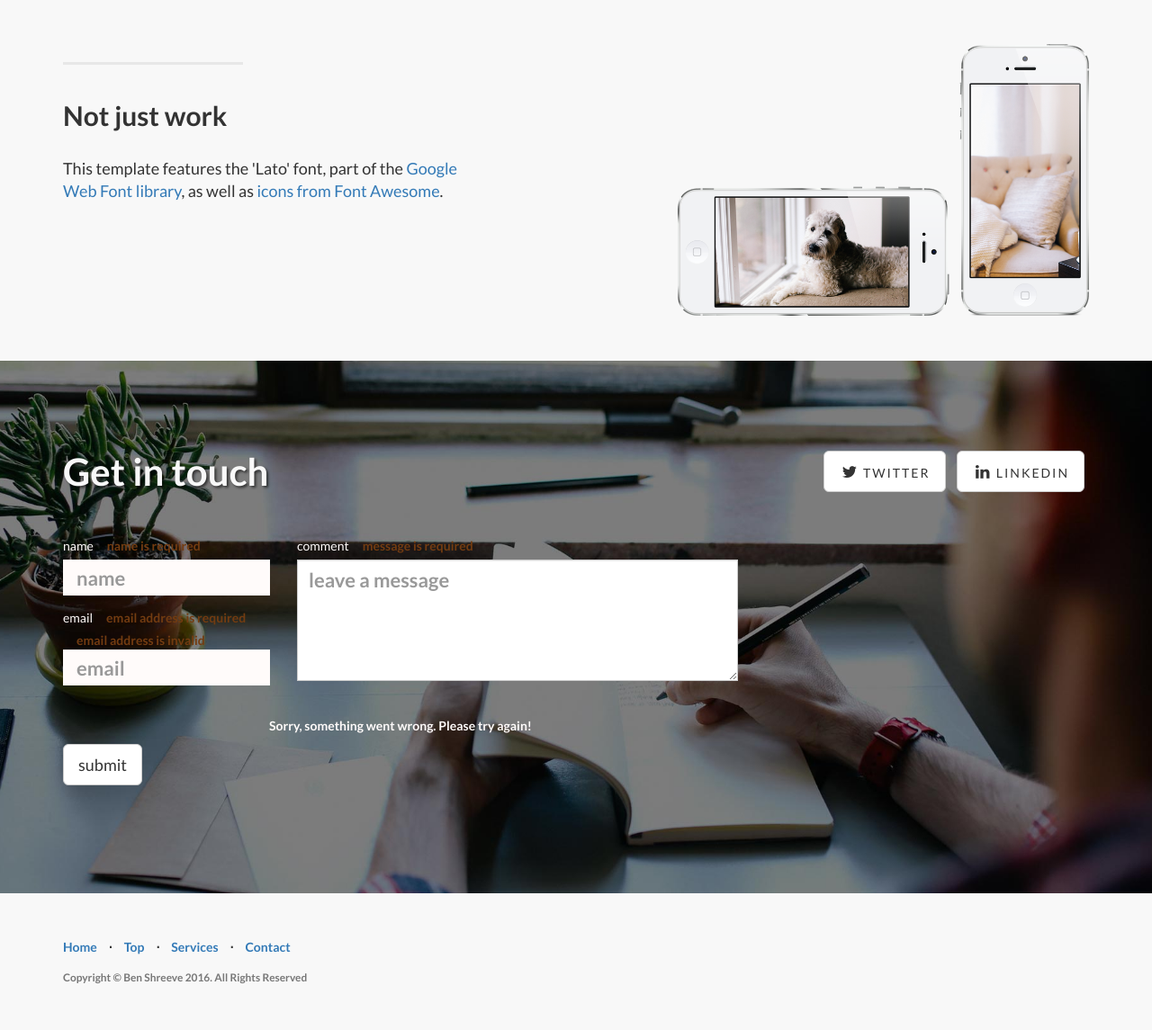
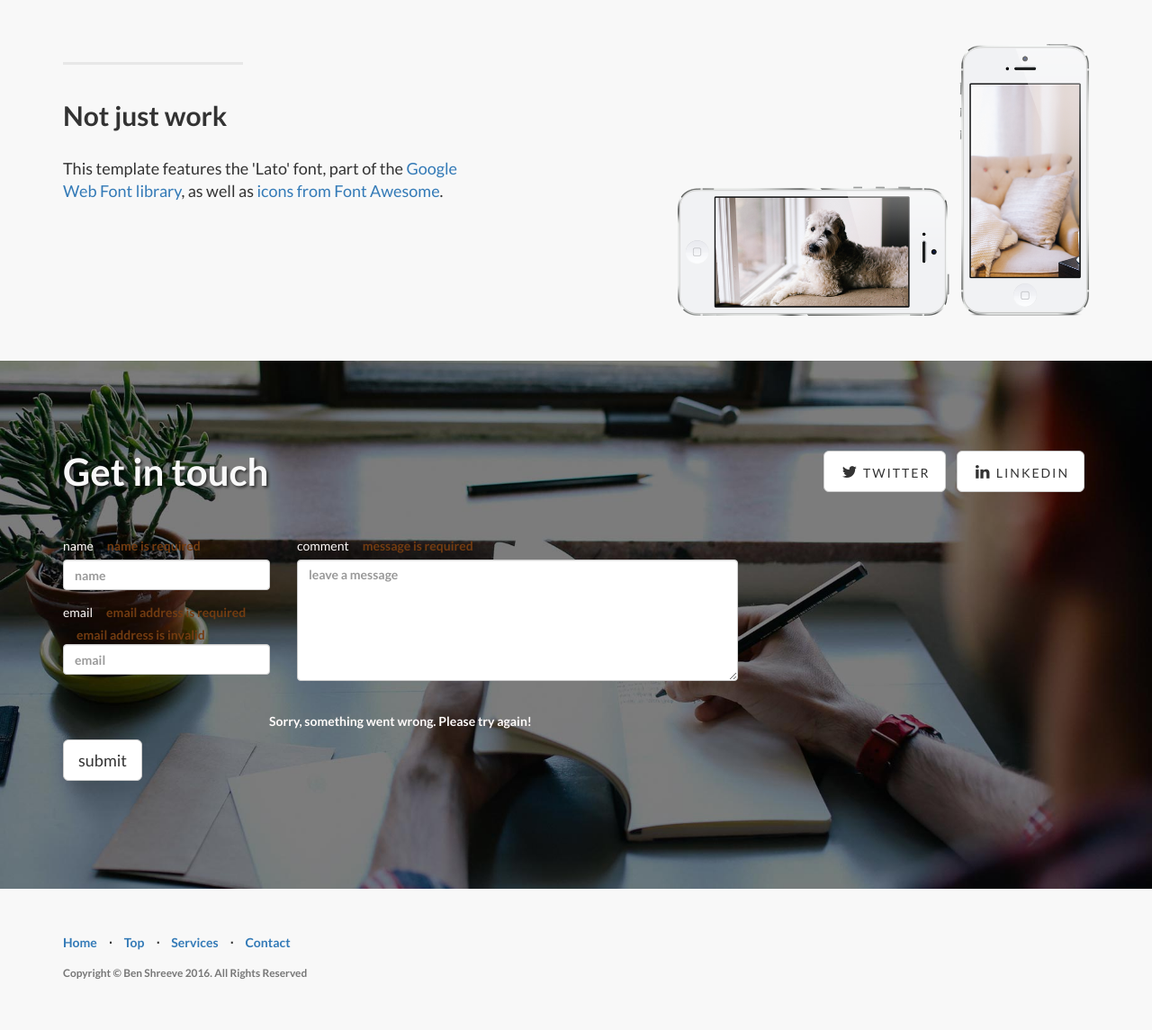
Before and after one commit to benshreeve/benshreeve.github.io, a PHP site: page / in a window 1280 px wide. Shown: the part 2173-3318 px from the top of the page at 90% size. After the commit the page ends 3262 px from the top, so only its background shows below. Run offline with PHP 8.4, Linux system fonts and the light colour scheme.

Commit message:
Re-borking

```diff
--- a/css/form.css
+++ b/css/form.css
@@ -12,16 +12,19 @@ textarea {
 }
 
 input[type=text], input[type=email], textarea {
-	background-color: #FFFBFA;
+	/*
+background-color: #FFFBFA;
 	border: none;
 	border-radius: 0 !important;
 	font-size: 22px !important;
 	padding: 20px 15px;
+ */
 }
 
 
+
+button[type=submit] {
 /*
-button[type=submit] {
 	background-color: #345873;
 	border: none;
 	color: #FFFBFA;
@@ -33,9 +36,10 @@ button[type=submit] {
 	padding: 10px;
 	position: relative;
 	transition: background-color 0.3s;
-		-webkit-transition: background-color 0.3s;
+ 		-webkit-transition: background-color 0.3s;
+*/
 }
- */
+
 
 button[type=submit]:hover {
 	color: #F77F25;
```
